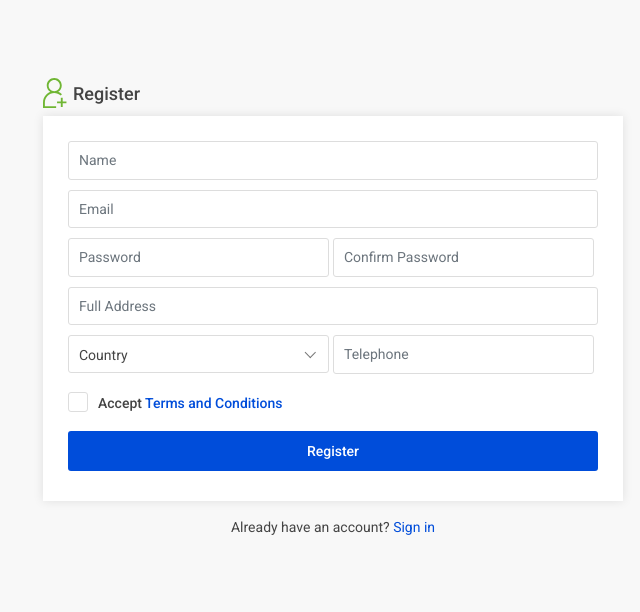
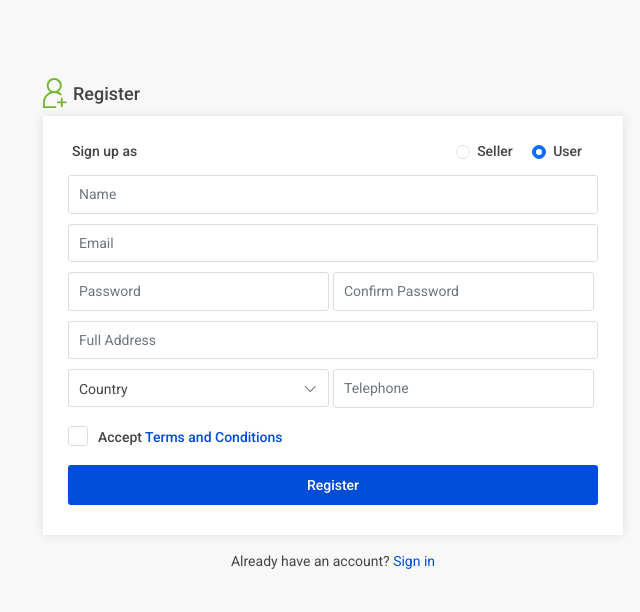
Before and after one commit to ahmd-zdaan/online-shop, a PHP site: page /index.php?page=register in a window 1280 px wide. Shown: the part 60-672 px from the top of the page, without its empty margins (307-947 px from the left). Run offline with PHP 8.4, Linux system fonts and the light colour scheme; data comes from the database, SQL or seed files in the repository.

Commit message:
added register as user or seller option

```diff
--- a/page/register.php
+++ b/page/register.php
@@ -2,6 +2,7 @@
 check('register');
 ?>
 
+<head>
 	<link href="https://cdn.jsdelivr.net/npm/bootstrap@5.3.0-alpha1/dist/css/bootstrap.min.css" rel="stylesheet" integrity="sha384-GLhlTQ8iRABdZLl6O3oVMWSktQOp6b7In1Zl3/Jr59b6EGGoI1aFkw7cmDA6j6gD" crossorigin="anonymous">
 
 	<!-- GOOGLE WEB FONT -->
@@ -16,6 +17,7 @@ check('register');
 
 	<!-- YOUR CUSTOM CSS -->
 	<link href="css/custom.css" rel="stylesheet">
+</head>
 
 <main class="bg_gray py-5">
 	<div class="container margin_30">
@@ -25,6 +27,21 @@ check('register');
 					<h3 class="new_client">Register</h3>
 					<form action="" method="POST">
 						<div class="form_container">
+							<div class="row mb-2">
+								<div class="col">
+									<span class="ml-1" style="font-weight:500">Sign up as</span>
+								</div>
+								<div class="col text-right">
+									<div class="form-check form-check-inline">
+										<input class="form-check-input" type="radio" name="role" value="seller">
+										<label class="form-check-label" for="inlineRadio1">Seller</label>
+									</div>
+									<div class="form-check form-check-inline">
+										<input class="form-check-input" type="radio" name="role" value="user" checked>
+										<label class="form-check-label" for="inlineRadio2">User</label>
+									</div>
+								</div>
+							</div>
 							<div class="form-group">
 								<input type="text" class="form-control" name="name" required placeholder="Name">
 							</div>
@@ -89,6 +106,7 @@ check('register');
 						<?php
 						if (isset($_POST['submit'])) {
 							$user_name = $_POST['name'];
+							$role = $_POST['role'];
 							$email = $_POST['email'];
 							$password = $_POST['password'];
 							$confirm_password = $_POST['confirm_password'];
@@ -96,7 +114,7 @@ check('register');
 							$country_id = $_POST['country'];
 							$telephone = $_POST['telephone'];
 
-							register($user_name, 'user', $email, $password, $confirm_password, $address, $country_id, $telephone);
+							register($user_name, $role, $email, $password, $confirm_password, $address, $country_id, $telephone);
 						}
 						?>
 				</div>
```
Lines whose indentation alone changed are shown as unchanged.
